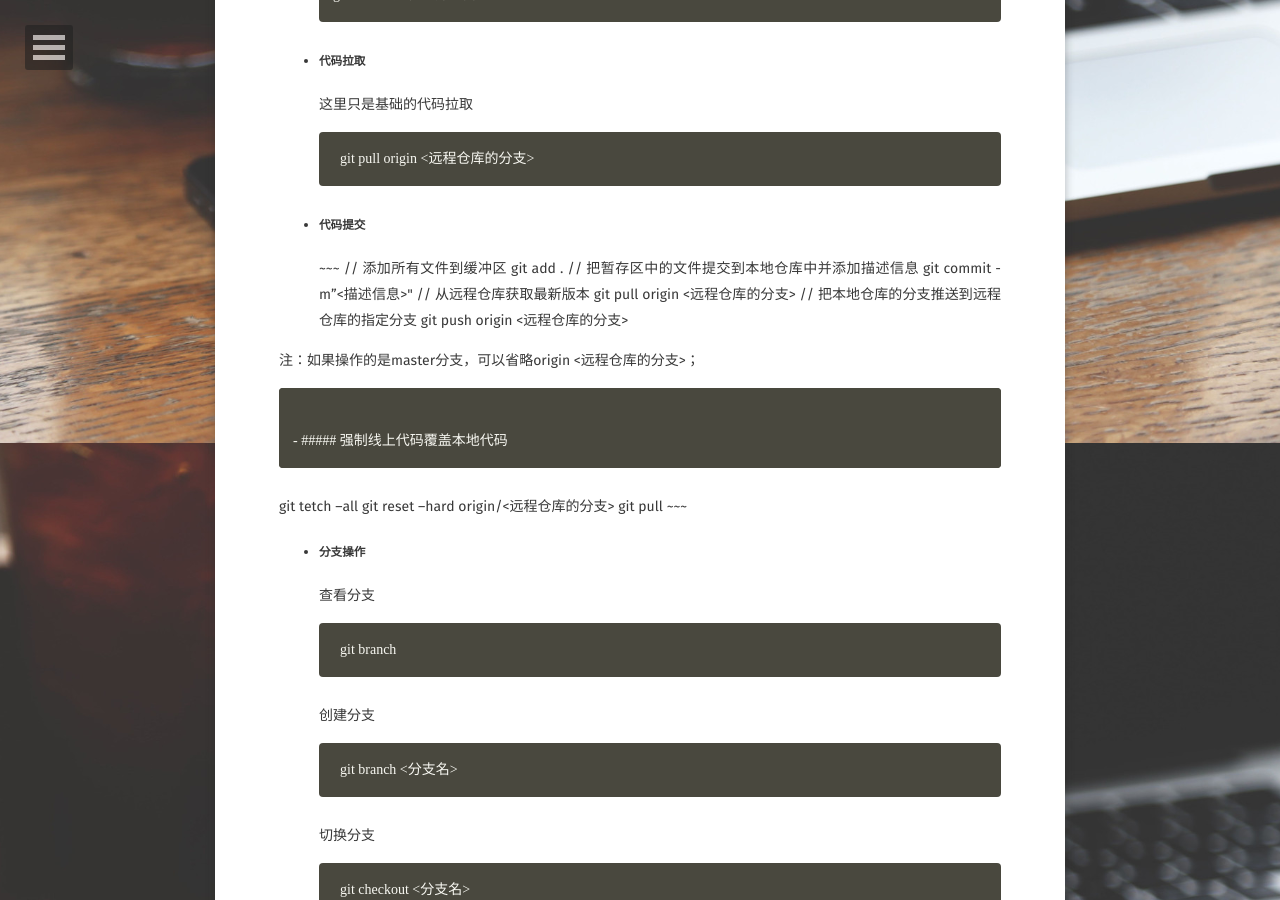
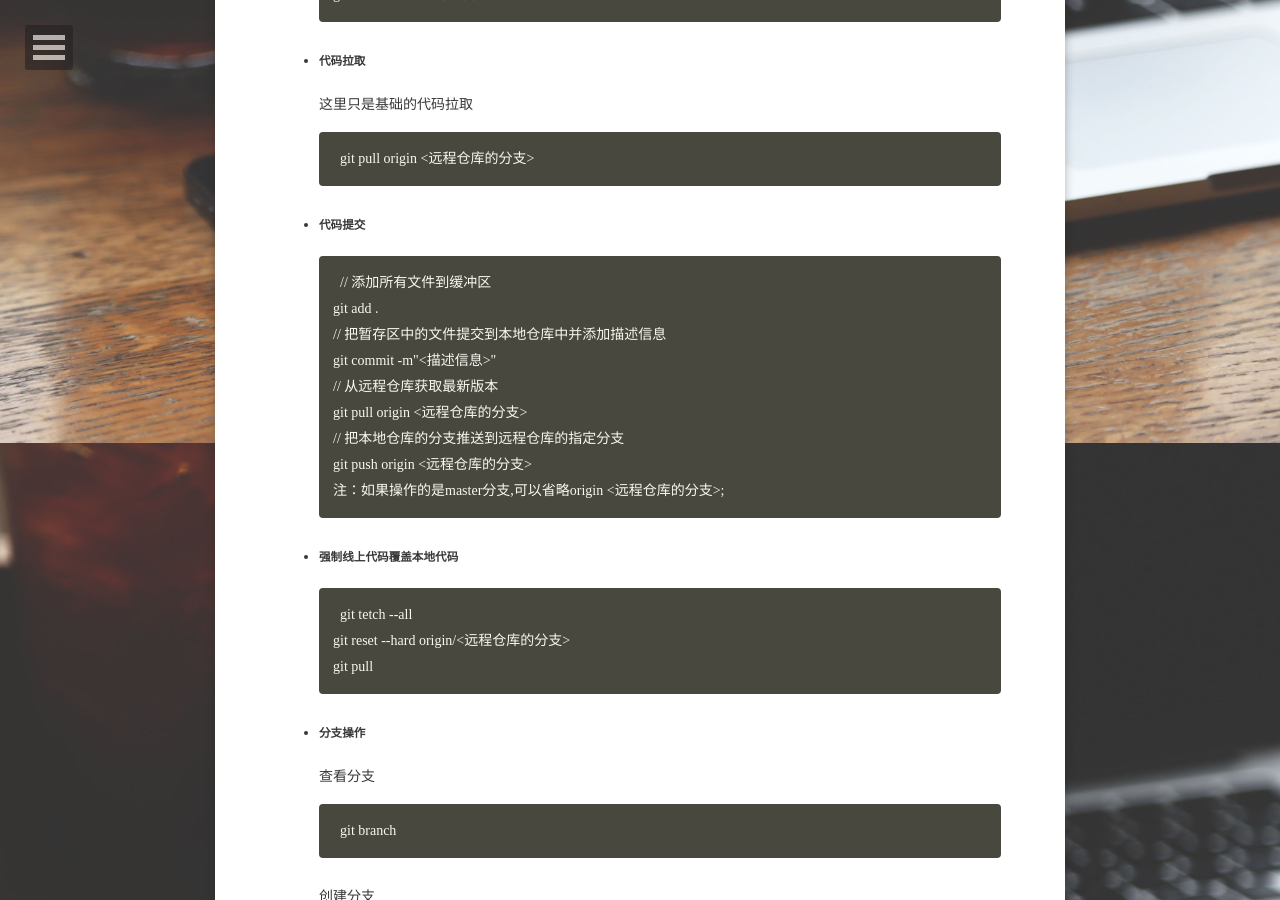
Before and after one commit to 396494384/396494384.github.io, a Jekyll site: the page built from _posts/2022-04-24-Git常用命令说明.md, in a window 1280 px wide and 900 px high, scrolled down 457 px. Built offline with Jekyll 4.4.1, drawn with Linux system fonts in a browser that asks for light colours; some web fonts are replaced; our own code applies the rules of GitHub Pages for plain Markdown files; comment, search, counter and statistics services are not loaded.

```diff
--- a/_posts/2022-04-24-Git常用命令说明.md
+++ b/_posts/2022-04-24-Git常用命令说明.md
@@ -33,8 +33,7 @@ git commit -m"<描述信息>"
 git pull origin <远程仓库的分支>
 // 把本地仓库的分支推送到远程仓库的指定分支
 git push origin <远程仓库的分支>
-
-注：如果操作的是master分支，可以省略origin <远程仓库的分支>；
+注：如果操作的是master分支,可以省略origin <远程仓库的分支>;
 ~~~
 
 - ##### 强制线上代码覆盖本地代码
```
